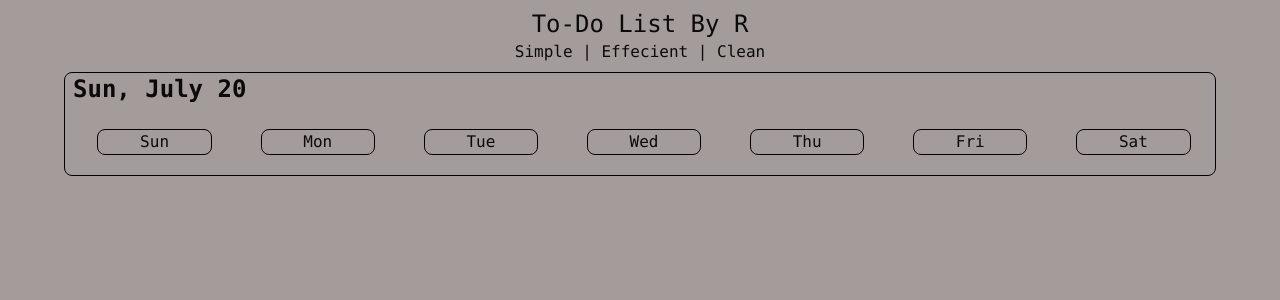
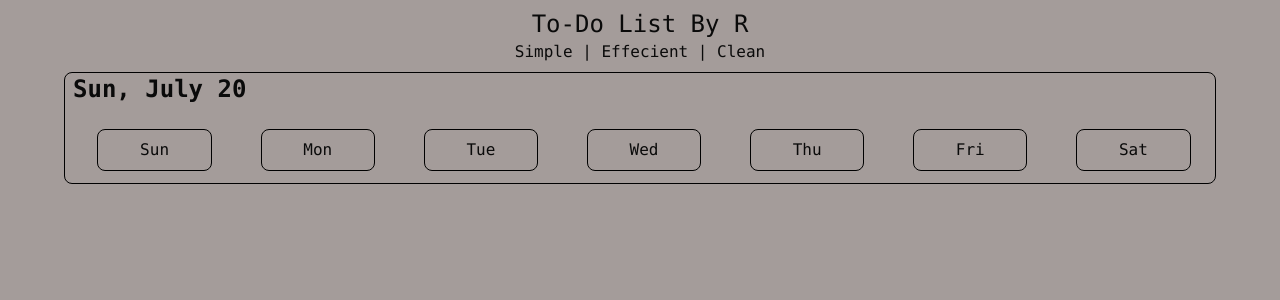
Before and after one commit to furtherafay/todolist, a React (Vite) app: page / in a window 1280 px wide. Shown: the top 300 px of the page. Built offline with nearby package versions, Linux system fonts and the light colour scheme.

Commit message:
fix(Calendar.jsx): adjusted ui/ux and design

```diff
--- a/src/components/Calendar.jsx
+++ b/src/components/Calendar.jsx
@@ -38,15 +38,15 @@ export const Calendar = () => {
 
   return (
     <>
-      <div className="flex flex-col ml-2 mr-2 mt-2 w-[90%] h-26 border border-black rounded-md">
+      <div className="flex flex-col ml-2 mr-2 mt-2 w-[90%] h-28 border border-black rounded-md">
         <h1 className="text-2xl font-mono font-bold ml-2">{getDate()}</h1>
         <div className="flex flex-row justify-around font-mono ml-2 mt-6">
           {days.map((d, index) => (
             <div
               key={d}
               onClick={() => handleChangeDate(index)}
-              className={`cursor-pointer flex justify-center items-center w-[10%] h-full border border-black rounded-md
-              ${selectedIndex === index ? "bg-muted-foreground text-white" : "hover:bg-muted-foreground"}
+              className={`p-2 cursor-pointer flex justify-center items-center w-[10%] h-full border border-black rounded-md
+              ${selectedIndex === index ? "bg-muted-foreground" : "hover:bg-muted-foreground"}
               `}
             >
               {d}
--- a/src/index.css
+++ b/src/index.css
@@ -54,7 +54,7 @@
   --secondary: oklch(0.97 0 0);
   --secondary-foreground: oklch(0.205 0 0);
   --muted: oklch(0.7 0.01 40);
-  --muted-foreground: oklch(0.556 0 0);
+  --muted-foreground: oklch(0.8 0 0);
   --accent: oklch(0.97 0 0);
   --accent-foreground: oklch(0.205 0 0);
   --destructive: oklch(0.577 0.245 27.325);
```
